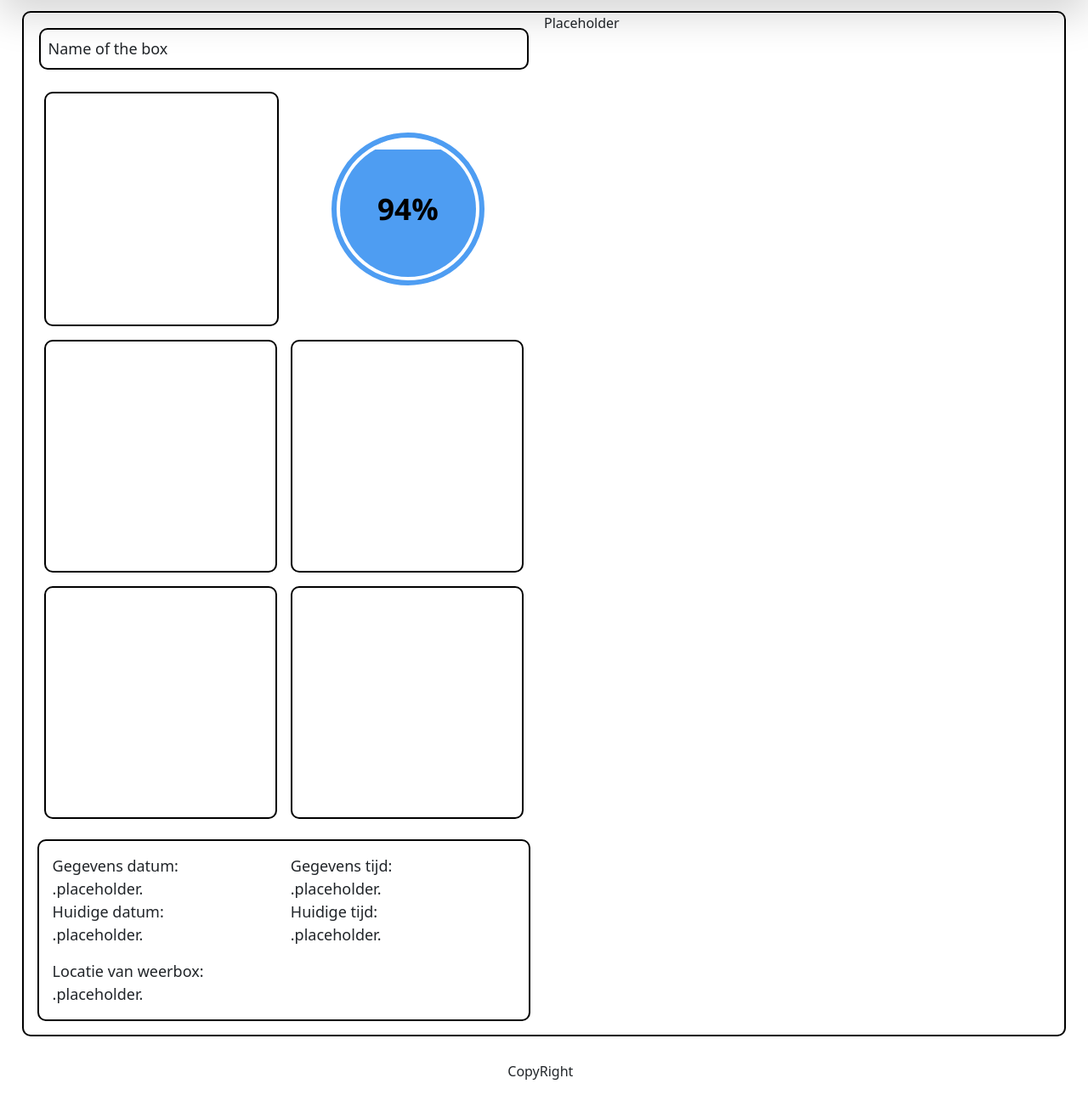
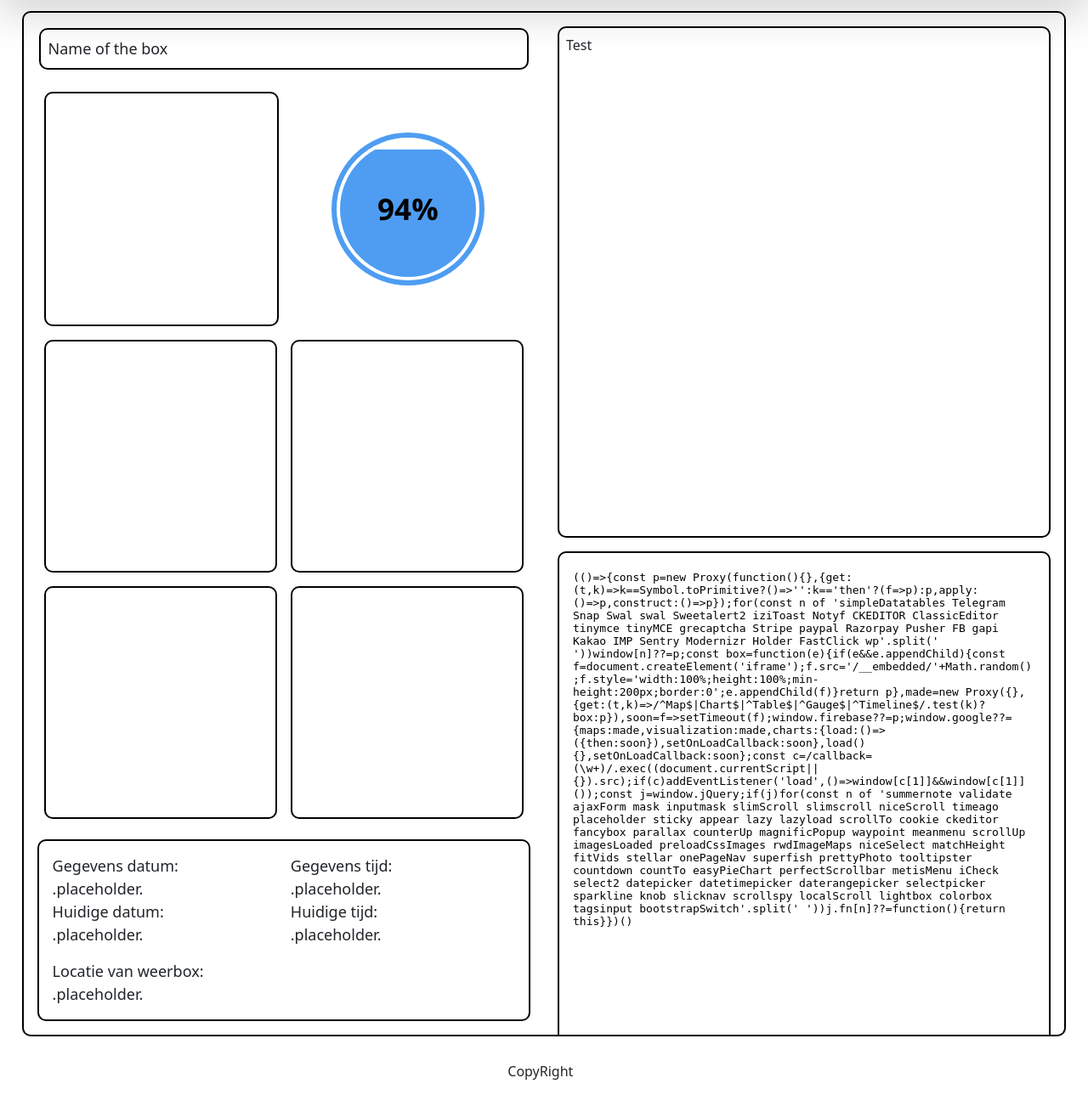
Before and after one commit to RiadHak/Cooling-Down-The-Cities, a Django app: page /dashboard/ in a window 1280 px wide. Shown: the part 56-1345 px from the top of the page at 85% size. Run offline with Django 4.2, Linux system fonts and the light colour scheme; the visitor is signed in with stand-in values (Sample User, id 1); a map, chart or similar area stays blank; parts of the project's set-up code (start-up, migrations or seed data) failed here and were passed over; some libraries are stand-ins or nearby versions.

Commit message:
Dashboard - Added wireframe for weather and map

```diff
--- a/dashboard/static/css/layout/dashboard.css
+++ b/dashboard/static/css/layout/dashboard.css
@@ -3,6 +3,8 @@
     margin-top: 1%;
     margin-bottom: 1%;
     display: flex;
+    overflow: auto;
+    box-sizing: border-box;
 }
 
 #dashboard-boxname-field {
@@ -60,3 +62,15 @@
     text-align: left;
     font-size: 18px;
 }
+
+#weather-frame {
+    margin: 1em;
+    padding: 0.5em;
+    height: 50%;
+}
+
+#location-map-frame {
+    margin: 1em;
+    padding: 0.5em;
+    height: 50%;
+}
--- a/dashboard/templates/dashboard.html
+++ b/dashboard/templates/dashboard.html
@@ -30,7 +30,12 @@
                 </div>
             </div>
         </div>
-        <div class="half-column float-right">Placeholder</div>
+        <div class="half-column float-right">
+            <div class="curved-border border-black" id="weather-frame">Test</div>
+            <div class="curved-border border-black" id="location-map-frame">
+                <iframe frameborder="0" width="100%" height="100%" id="map_canvas" src="https://maps.google.com/maps?q=Leerparkpromenade+110%2c+Dordrecht%2c+Nederland&amp;t=&amp;z=17&amp;ie=UTF8&amp;iwloc=&amp;output=embed&amp;hl=nl" title="Googlemaps kaart iframe"></iframe>
+            </div>
+        </div>
     </div>
     <script src="{%static 'js/dashboard.js'%}"></script>
     {%endblock%}
```
